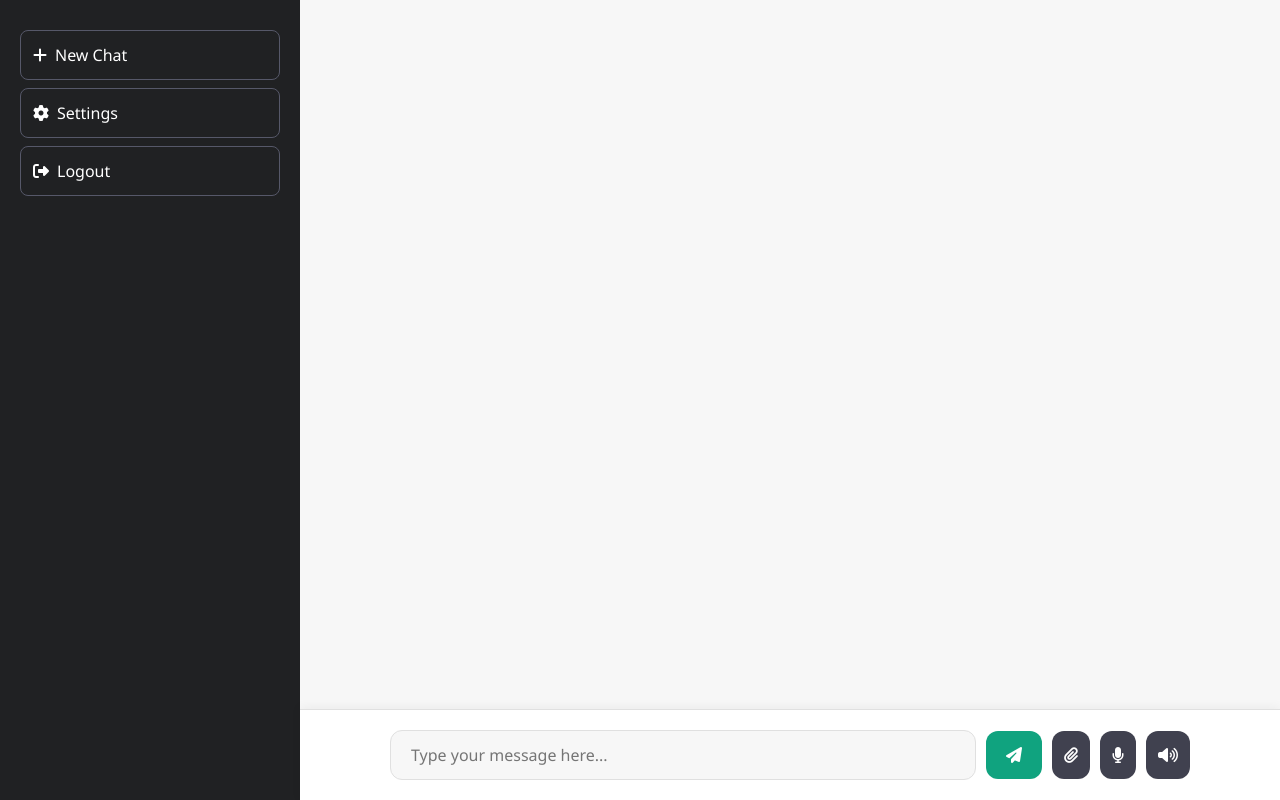
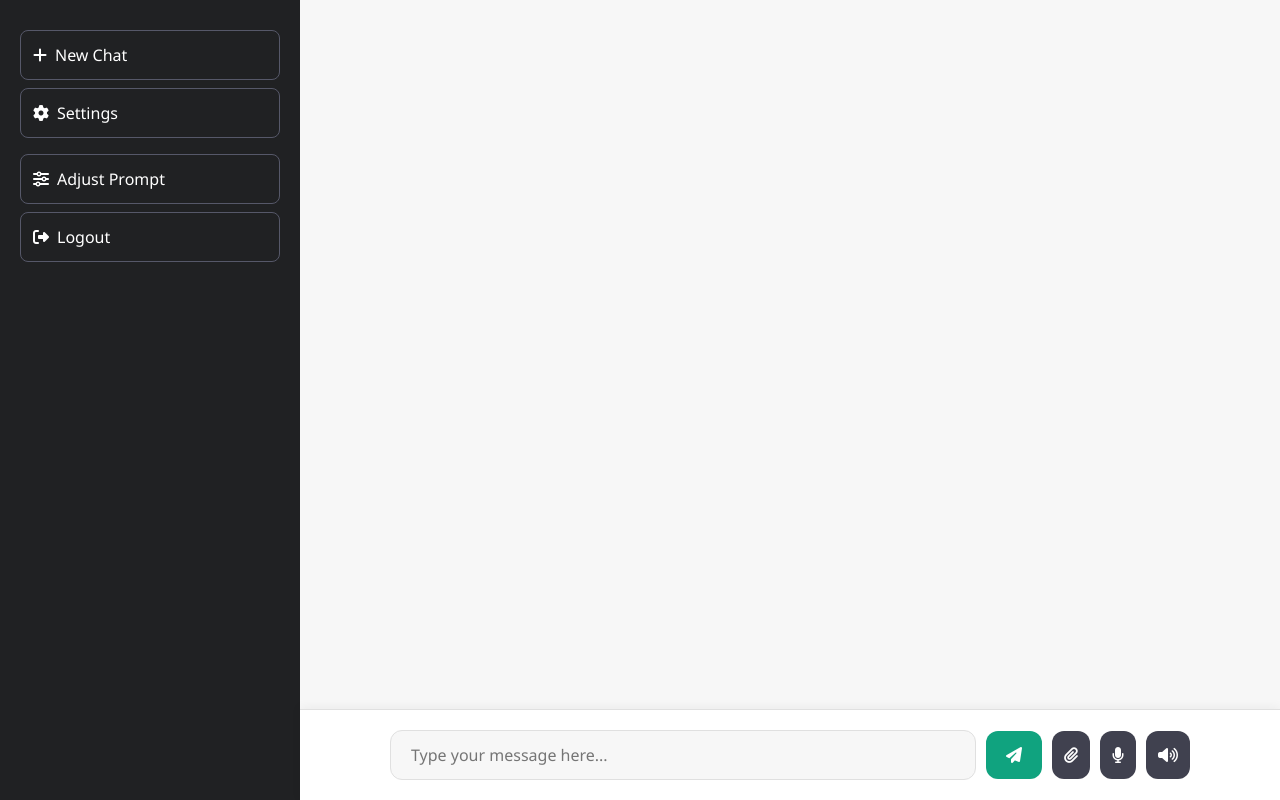
Before and after one commit to hamza5588/EducationAi, a Flask app: page / in a window 1280 px wide. Run offline with Flask 3, Linux system fonts and the light colour scheme; a user stored in the database is signed in.

Commit message:
file are added

```diff
--- a/app.py
+++ b/app.py
@@ -29,6 +29,7 @@ from models import embeddings, get_chat_model
 from io import BytesIO
 import tempfile
 from langchain.docstore.document import Document
+from chains import SYSTEM_PROMPT  # Since it's already defined in chains.py
 
 # Set up Flask app
 app = Flask(__name__)
@@ -91,12 +92,90 @@ def initialize_database():
         )
     ''')
 
+    # Create user_prompts table
+    cursor.execute('''
+        CREATE TABLE IF NOT EXISTS user_prompts (
+            id INTEGER PRIMARY KEY AUTOINCREMENT,
+            user_id INTEGER NOT NULL,
+            prompt TEXT NOT NULL,
+            created_at DATETIME DEFAULT CURRENT_TIMESTAMP,
+            updated_at DATETIME DEFAULT CURRENT_TIMESTAMP,
+            FOREIGN KEY (user_id) REFERENCES users(id) ON DELETE CASCADE
+        )
+    ''')
+
     conn.commit()
     conn.close()
+
 # Initialize the database
 initialize_database()
+# Add these new routes to app.py
+@app.route('/get_prompt', methods=['GET'])
+def get_prompt():
+    if 'user_id' not in session:
+        return jsonify({'error': 'User not logged in'}), 401
 
+    conn = get_db_connection()
+    cursor = conn.cursor()
 
+    # Get user's custom prompt or return default
+    prompt = cursor.execute('''
+        SELECT prompt FROM user_prompts
+        WHERE user_id = ?
+        ORDER BY updated_at DESC LIMIT 1
+    ''', (session['user_id'],)).fetchone()
+
+    conn.close()
+
+    if prompt:
+        return jsonify({'prompt': prompt['prompt']})
+    else:
+        # Return default prompt
+        return jsonify({'prompt': SYSTEM_PROMPT})
+
+@app.route('/update_prompt', methods=['POST'])
+def update_prompt():
+    if 'user_id' not in session:
+        return jsonify({'error': 'User not logged in'}), 401
+
+    try:
+        data = request.json
+        new_prompt = data.get('prompt')
+
+        if not new_prompt:
+            return jsonify({'error': 'Prompt is required'}), 400
+
+        conn = get_db_connection()
+        cursor = conn.cursor()
+
+        # Insert new prompt for the user
+        cursor.execute('''
+            INSERT INTO user_prompts (user_id, prompt)
+            VALUES (?, ?)
+        ''', (session['user_id'], new_prompt))
+
+        conn.commit()
+        conn.close()
+
+        return jsonify({'success': True, 'message': 'Prompt updated successfully'})
+
+    except Exception as e:
+        return jsonify({'error': str(e)}), 500
+
+# Modify the chat route to use custom prompt
+def get_user_prompt(user_id):
+    conn = get_db_connection()
+    cursor = conn.cursor()
+
+    prompt = cursor.execute('''
+        SELECT prompt FROM user_prompts
+        WHERE user_id = ?
+        ORDER BY updated_at DESC LIMIT 1
+    ''', (user_id,)).fetchone()
+
+    conn.close()
+
+    return prompt['prompt'] if prompt else SYSTEM_PROMPT
 # In app.py, add this at the top
 vectorstore = None
 # User registration
@@ -419,8 +498,16 @@ def chat():
 
         try:
             # Get chat model and create chain
+
+            system_prompt = get_user_prompt(user_id)
+
+            # Update chain creation to use custom prompt
             chat_model = get_chat_model(user_id)
-            chain = create_conversational_chain(user_id, vectorstore)
+            chain = create_conversational_chain(user_id, vectorstore, system_prompt)
+
+
+            # chat_model = get_chat_model(user_id)
+            # chain = create_conversational_chain(user_id, vectorstore)
 
             # Get chat history
             cursor.execute('''
--- a/chains.py
+++ b/chains.py
@@ -98,13 +98,59 @@ Your teaching approach follows these specific steps:
 Always maintain patience, provide encouragement, and ensure complete understanding
 before moving to more complex topics. Match questions to appropriate grade levels."""
 
-def create_conversational_chain(user_id, vectorstore=None):
-    """Create a conversation chain with the provided user_id."""
-    chat_model = get_chat_model(user_id)  # Get chat model for specific user
+# def create_conversational_chain(user_id, vectorstore=None):
+#     """Create a conversation chain with the provided user_id."""
+#     chat_model = get_chat_model(user_id)  # Get chat model for specific user
+
+#     if vectorstore is None:
+#         prompt = ChatPromptTemplate.from_messages([
+#             ("system", SYSTEM_PROMPT),
+#             MessagesPlaceholder(variable_name="chat_history"),
+#             ("human", "{input}"),
+#         ])
+
+#         chain = prompt | chat_model
+
+#         return RunnablePassthrough.assign(
+#             answer=chain,
+#             chat_history=lambda x: x.get("chat_history", [])
+#         )
+
+#     # Create RAG chain if vectorstore exists
+#     rag_prompt = ChatPromptTemplate.from_template(
+#         """Answer questions following these teaching principles and steps while incorporating the context:
+#         1. Introduce yourself as Mr. Potter
+#         2. Ask for and remember student names
+#         3. Provide patient, step-by-step guidance
+#         4. Break down complex problems into simpler ones
+#         5. Check understanding and adjust difficulty accordingly
+
+#         <context>
+#         {context}
+#         </context>
+
+#         Question: {input}"""
+#     )
+
+#     document_chain = create_stuff_documents_chain(chat_model, rag_prompt)
+#     retriever = vectorstore.as_retriever()
+
+#     return create_retrieval_chain(
+#         retriever,
+#         document_chain
+#     )
+
+
+def create_conversational_chain(user_id, vectorstore=None, custom_prompt=None):
+    """Create a conversation chain with the provided user_id and optional custom prompt."""
+    chat_model = get_chat_model(user_id)
+
+    # Use custom prompt if provided, otherwise use default SYSTEM_PROMPT
+    system_prompt = custom_prompt if custom_prompt else SYSTEM_PROMPT
 
     if vectorstore is None:
         prompt = ChatPromptTemplate.from_messages([
-            ("system", SYSTEM_PROMPT),
+            ("system", system_prompt),
             MessagesPlaceholder(variable_name="chat_history"),
             ("human", "{input}"),
         ])
@@ -118,18 +164,14 @@ def create_conversational_chain(user_id, vectorstore=None):
 
     # Create RAG chain if vectorstore exists
     rag_prompt = ChatPromptTemplate.from_template(
-        """Answer questions following these teaching principles and steps while incorporating the context:
-        1. Introduce yourself as Mr. Potter
-        2. Ask for and remember student names
-        3. Provide patient, step-by-step guidance
-        4. Break down complex problems into simpler ones
-        5. Check understanding and adjust difficulty accordingly
+        f"""Answer questions following these teaching principles and steps while incorporating the context:
+        {system_prompt}
 
         <context>
-        {context}
+        {{context}}
         </context>
 
-        Question: {input}"""
+        Question: {{input}}"""
     )
 
     document_chain = create_stuff_documents_chain(chat_model, rag_prompt)
--- a/templates/chat.html
+++ b/templates/chat.html
@@ -553,6 +553,48 @@
         .update-btn:hover {
             background: #0d8a6a;
         }
+
+
+
+        .prompt-adjust-btn {
+            width: 100%;
+            padding: 12px;
+            border: 1px solid #565869;
+            border-radius: 8px;
+            background: transparent;
+            color: #fff;
+            cursor: pointer;
+            display: flex;
+            align-items: center;
+            gap: 8px;
+            transition: background 0.3s ease;
+            margin-top: 8px;
+        }
+
+        .prompt-adjust-btn:hover {
+            background: #343541;
+        }
+
+        .prompt-input {
+            width: 100%;
+            min-height: 200px;
+            padding: 12px;
+            border: 1px solid #ddd;
+            border-radius: 6px;
+            font-family: inherit;
+            font-size: 14px;
+            line-height: 1.5;
+            resize: vertical;
+            margin-bottom: 12px;
+        }
+
+        .prompt-input:focus {
+            outline: none;
+            border-color: #10a37f;
+            box-shadow: 0 0 0 2px rgba(16, 163, 127, 0.2);
+        }
+
+
     </style>
 </head>
 <body>
@@ -626,7 +668,7 @@
     <div id="settingsModal" class="modal">
         <div class="modal-content">
             <div class="modal-header">
-                <h2>Settings</h2>
+                <h2>Settings2</h2>
                 <button class="close-modal">&times;</button>
             </div>
             <div class="modal-body">
@@ -643,6 +685,37 @@
             </div>
         </div>
     </div>
+
+
+
+
+
+
+
+    <!-- Add this modal after the settings modal -->
+    <div id="promptModal" class="modal">
+        <div class="modal-content">
+            <div class="modal-header">
+                <h2>Adjust Teaching Prompt</h2>
+                <button class="close-modal">&times;</button>
+            </div>
+            <div class="modal-body">
+                <div class="prompt-group">
+                    <label for="promptInput">Teaching Prompt:</label>
+                    <textarea
+                        id="promptInput"
+                        class="prompt-input"
+                        rows="10"
+                        placeholder="Enter your teaching prompt here..."
+                    ></textarea>
+                    <button id="updatePrompt" class="update-btn">Update Prompt</button>
+                </div>
+            </div>
+        </div>
+    </div>
+
+
+
 
 
     <script>
@@ -749,6 +822,13 @@ function initializeSidebar() {
                 <i class="fas fa-cog"></i>
                 Settings
             </button>
+
+                <button id="promptAdjustBtn" class="prompt-adjust-btn">
+                <i class="fas fa-sliders"></i>
+                Adjust Prompt
+            </button>
+
+
             <button id="logoutBtn" class="logout-btn" onclick="logout()">
                 <i class="fas fa-sign-out-alt"></i>
                 Logout
@@ -757,7 +837,66 @@ function initializeSidebar() {
         <div id="conversationList"></div>
     `;
 }
+function initializePromptModal() {
+    const promptBtn = document.getElementById('promptAdjustBtn');
+    const promptModal = document.getElementById('promptModal');
+    const closePromptBtn = promptModal.querySelector('.close-modal');
+    const updatePromptBtn = document.getElementById('updatePrompt');
+    const promptInput = document.getElementById('promptInput');
 
+    // Load current prompt when opening modal
+    promptBtn.addEventListener('click', async () => {
+        promptModal.style.display = 'block';
+        try {
+            const response = await fetch('/get_prompt');
+            const data = await response.json();
+            promptInput.value = data.prompt;
+        } catch (error) {
+            console.error('Error loading prompt:', error);
+        }
+    });
+
+    // Close modal
+    closePromptBtn.addEventListener('click', () => promptModal.style.display = 'none');
+    window.addEventListener('click', (event) => {
+        if (event.target === promptModal) promptModal.style.display = 'none';
+    });
+
+    // Update prompt
+    updatePromptBtn.addEventListener('click', async () => {
+        const newPrompt = promptInput.value.trim();
+        if (!newPrompt) {
+            alert('Please enter a prompt');
+            return;
+        }
+
+        try {
+            const response = await fetch('/update_prompt', {
+                method: 'POST',
+                headers: {
+                    'Content-Type': 'application/json'
+                },
+                body: JSON.stringify({ prompt: newPrompt })
+            });
+            const data = await response.json();
+
+            if (data.success) {
+                alert('Prompt updated successfully');
+                promptModal.style.display = 'none';
+            } else {
+                alert(data.error || 'Failed to update prompt');
+            }
+        } catch (error) {
+            console.error('Error:', error);
+            alert('Error updating prompt');
+        }
+    });
+}
+
+// Call this in your document ready function
+document.addEventListener('DOMContentLoaded', () => {
+    initializePromptModal();
+});
 function setupEventListeners() {
     const messageInput = document.getElementById('messageInput');
     messageInput.addEventListener('keydown', function(e) {
```
Also changed, not shown: chat.db.
